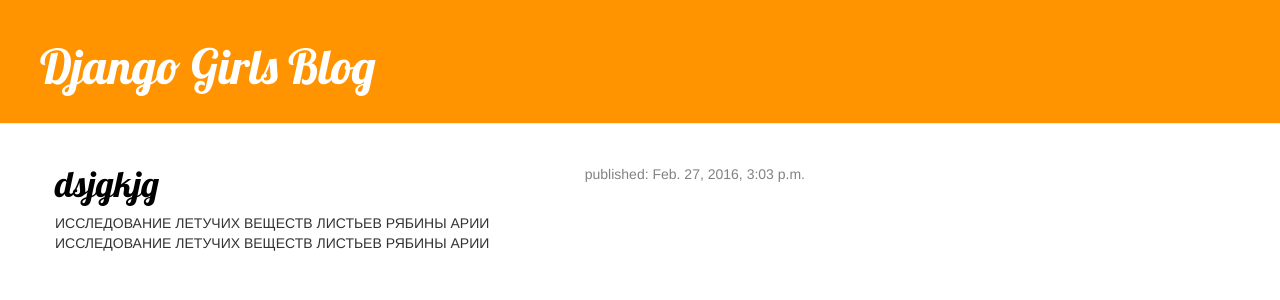
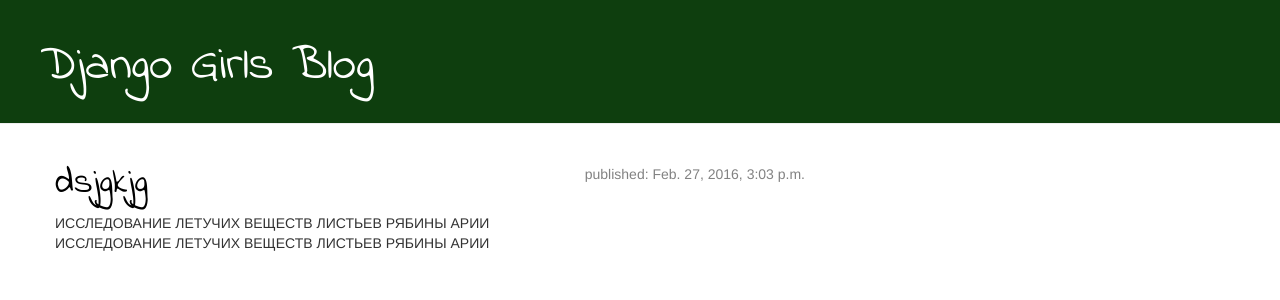
Before and after one commit to helgasun/my-first-blog, a Django app: page / in a window 1280 px wide. Shown: the top 300 px of the page. Run offline with Django 3.2, Linux system fonts and the light colour scheme; data comes from the database, SQL or seed files in the repository; parts of the project's set-up code (start-up, migrations or seed data) failed here and were passed over; some libraries are stand-ins or nearby versions.

Commit message:
My Django Girls app, first commit1

```diff
--- a/blog/static/css/blog.css
+++ b/blog/static/css/blog.css
@@ -1,10 +1,10 @@
 h1 a {
     color: #FCA205;
-    font-family: 'Lobster';
+    font-family: 'Indie Flower', cursive;
 }
 
 .page-header {
-    background-color: #ff9400;
+    background-color: #0E3E0E;
     margin-top: 0;
     padding: 20px 20px 20px 40px;
 }
--- a/blog/templates/blog/base.html
+++ b/blog/templates/blog/base.html
@@ -4,7 +4,7 @@
 <html>
     <head>
         <title>Django Girls blog</title>
-        <link href="http://fonts.googleapis.com/css?family=Lobster&subset=latin,latin-ext" rel="stylesheet" type="text/css">
+        <link href='https://fonts.googleapis.com/css?family=Indie+Flower' rel='stylesheet' type='text/css'>
         <link rel="stylesheet" href="//maxcdn.bootstrapcdn.com/bootstrap/3.2.0/css/bootstrap.min.css">
 		<link rel="stylesheet" href="//maxcdn.bootstrapcdn.com/bootstrap/3.2.0/css/bootstrap-theme.min.css">
 		<link rel="stylesheet" href="{% static 'css/blog.css' %}">
```
